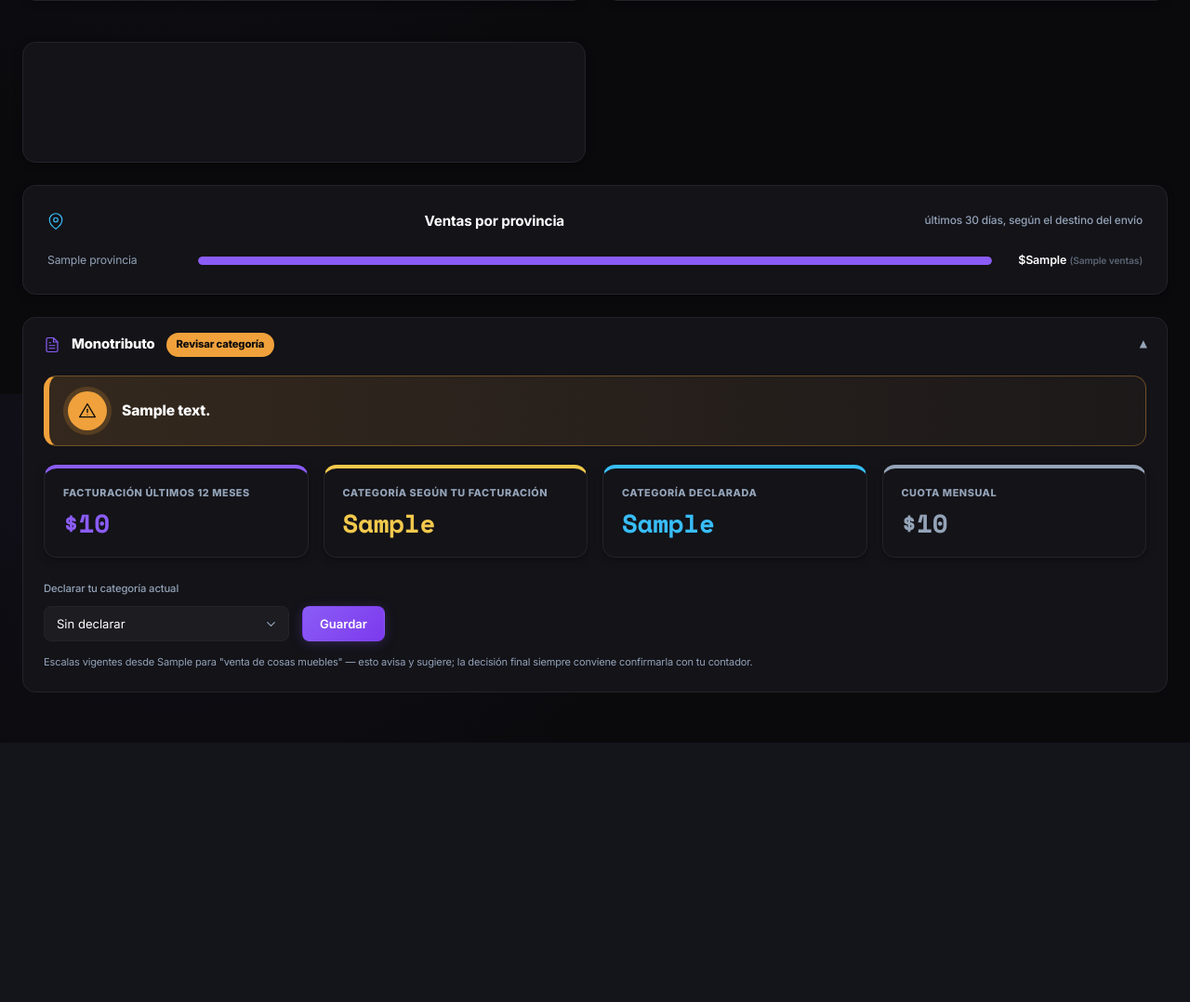
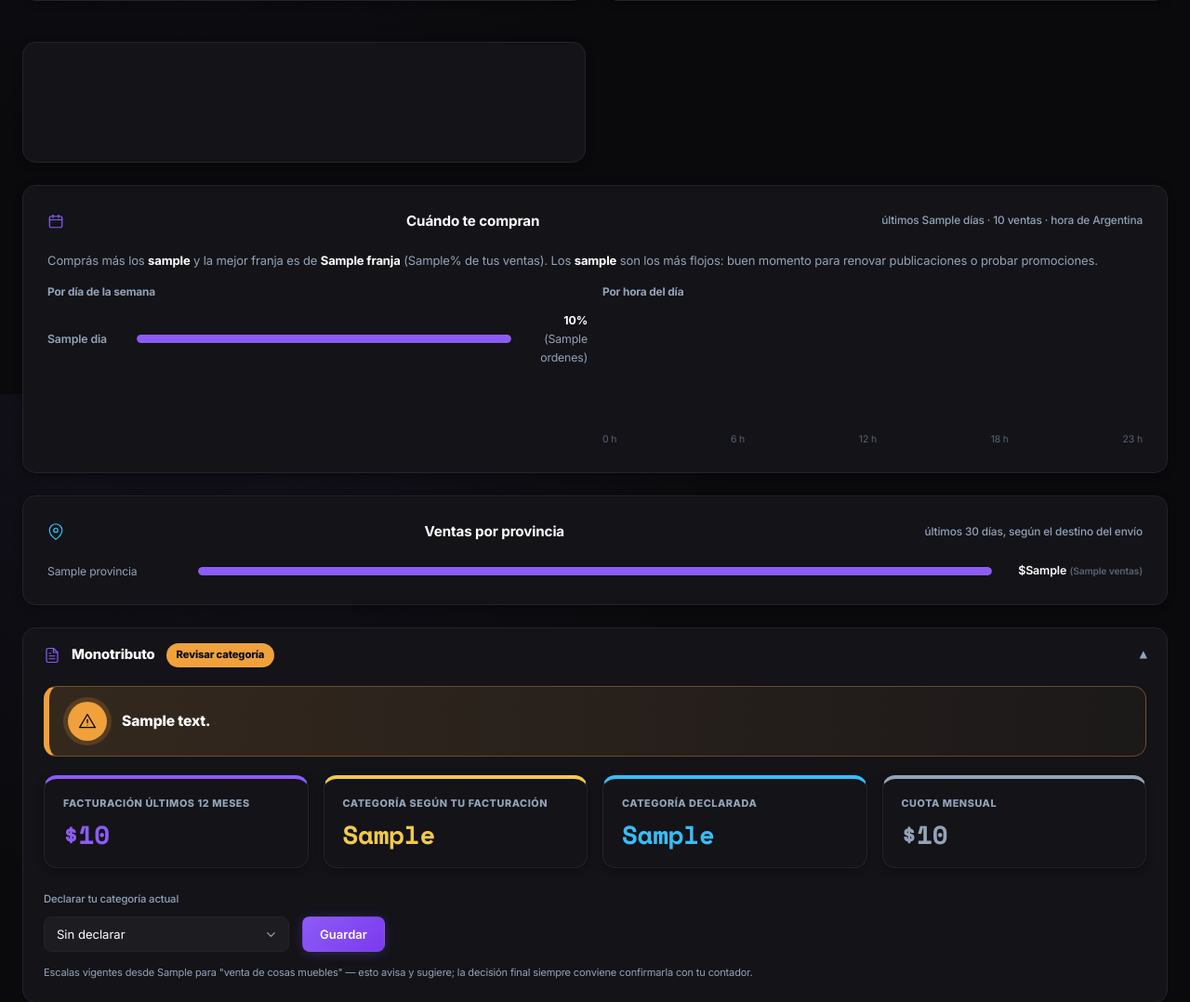
Before and after one commit to GestionCore/CoreCore, a Flask app: template templates/dashboard_personalizable.html in a window 1280 px wide. Shown: the part 1176-2254 px from the top of the page at 93% size. Before the commit the page ends 1975 px from the top, so only its background shows below. Run offline with Flask 3, Linux system fonts and the light colour scheme; the template is opened without the code that fills it: most values are stand-ins (such as "Sample title", 1, 10 or a date in 2020); parts of the project's set-up code (start-up, migrations or seed data) failed here and were passed over; some libraries are stand-ins or nearby versions.

Commit message:
feat(dashboard): cuándo te compran, por día de la semana y por hora
Nueva tarjeta en el Dashboard con las ventas de los últimos 90 días por día de la semana y por hora del día, el mejor día, la mejor
franja de 3 horas y el día más flojo. La hora se muestra en hora argentina: Mercado Libre informa las fechas en UTC-4 y la app las
guarda así, una hora atrasadas respecto de Argentina (queda documentado en CLAUDE.md). Con tus datos: martes, de 20 a 23 h (22 %).

Co-Authored-By: Claude Sonnet 5.5 <noreply@anthropic.com>

```diff
--- a/app.py
+++ b/app.py
@@ -980,9 +980,14 @@ def dashboard_personalizable():
         ventas_por_provincia = dashboard_mod.obtener_ventas_por_provincia(g.usuario_id, g.cuenta_id)
     except Exception as e:
         print(f"[Dashboard] ⚠️ Error calculando ventas por provincia: {e}")
+    cuando_compran = None
+    try:
+        cuando_compran = dashboard_mod.obtener_cuando_compran(g.usuario_id, g.cuenta_id)
+    except Exception as e:
+        print(f"[Dashboard] ⚠️ Error calculando cuándo te compran: {e}")
     return render_template(
         "dashboard_personalizable.html", active_nav="dashboard", mono=mono,
-        ventas_por_provincia=ventas_por_provincia,
+        ventas_por_provincia=ventas_por_provincia, cuando_compran=cuando_compran,
     )
 
 
--- a/dashboard.py
+++ b/dashboard.py
@@ -82,6 +82,55 @@ def obtener_ventas_por_provincia(usuario_id, cuenta_id=None, dias=30):
         }
         for f in filas
     ]
+
+
+DIAS_SEMANA = ["Lunes", "Martes", "Miércoles", "Jueves", "Viernes", "Sábado", "Domingo"]
+MIN_ORDENES_CUANDO_COMPRAN = 30     # con menos ventas el patrón no dice nada
+
+
+def obtener_cuando_compran(usuario_id, cuenta_id=None, dias=90):
+    """
+    Cuándo te compran: ventas por día de la semana y por hora del día (hora argentina). `hora_venta` se guarda tal como la informa Mercado
+    Libre, en UTC-4; la hora de Argentina es UTC-3, o sea una hora más: se corrige acá, al mostrarla. Devuelve None si hay muy pocas ventas.
+    """
+    desde = (datetime.now(timezone.utc) - timedelta(days=dias)).strftime("%Y-%m-%d")
+    with db.conexion_usuario(usuario_id, cuenta_id) as conexion:
+        cursor = conexion.cursor()
+        cursor.execute("""
+            SELECT EXTRACT(ISODOW FROM (fecha_venta + hora_venta + interval '1 hour'))::int,
+                   EXTRACT(HOUR FROM (fecha_venta + hora_venta + interval '1 hour'))::int,
+                   COUNT(DISTINCT id_orden), COALESCE(SUM(precio_venta * cantidad), 0)
+            FROM ventas
+            WHERE fecha_venta >= %s AND origen = 'meli' AND hora_venta IS NOT NULL AND eliminado_en IS NULL
+            GROUP BY 1, 2
+        """, (desde,))
+        filas = cursor.fetchall()
+    total = sum(int(f[2]) for f in filas)
+    if total < MIN_ORDENES_CUANDO_COMPRAN:
+        return None
+    por_dia = [{"nombre": DIAS_SEMANA[i], "ordenes": 0, "facturado": 0.0} for i in range(7)]
+    por_hora = [{"hora": h, "ordenes": 0} for h in range(24)]
+    for dia, hora, n, fact in filas:
+        por_dia[dia - 1]["ordenes"] += int(n)
+        por_dia[dia - 1]["facturado"] += float(fact)
+        por_hora[hora]["ordenes"] += int(n)
+    maximo_dia = max(d["ordenes"] for d in por_dia) or 1
+    maximo_hora = max(h["ordenes"] for h in por_hora) or 1
+    for d in por_dia:
+        d["pct"] = round(d["ordenes"] / maximo_dia * 100)
+        d["pct_total"] = round(d["ordenes"] / total * 100)
+        d["facturado_formateado"] = formatear_moneda(d["facturado"])
+    for h in por_hora:
+        h["alto"] = max(round(h["ordenes"] / maximo_hora * 100), 2) if h["ordenes"] else 0
+    # La mejor franja de 3 horas seguidas (puede cruzar la medianoche)
+    mejor = max(range(24), key=lambda h: sum(por_hora[(h + k) % 24]["ordenes"] for k in range(3)))
+    return {
+        "dias": por_dia, "horas": por_hora, "total": total, "desde_dias": dias,
+        "mejor_dia": max(por_dia, key=lambda d: d["ordenes"])["nombre"],
+        "peor_dia": min(por_dia, key=lambda d: d["ordenes"])["nombre"],
+        "franja": f"{mejor:02d} a {(mejor + 3) % 24:02d} h",
+        "pct_franja": round(sum(por_hora[(mejor + k) % 24]["ordenes"] for k in range(3)) / total * 100),
+    }
 
 
 def obtener_ticker(usuario_id, cuenta_id=None):
--- a/static/css/ux.css
+++ b/static/css/ux.css
@@ -458,6 +458,15 @@ a.ux-pregunta-item:hover { color: var(--accent-primary); }
 .ux-opinion-attr { margin-top: 10px; padding: 8px 12px; border-radius: 10px; font-size: 0.85em; background: color-mix(in srgb, var(--accent-primary) 10%, transparent); }
 .ux-opinion-attr-alerta { background: color-mix(in srgb, var(--semantic-warning) 14%, transparent); }
 
+/* Dashboard: cuándo te compran */
+.ux-cc-resumen { font-size: 0.9em; line-height: 1.55; color: var(--text-secondary); }
+.ux-cc-resumen b { color: var(--text-primary); }
+.ux-horas { display: flex; align-items: flex-end; gap: 3px; height: 130px; padding-top: 6px; }
+.ux-hora { flex: 1; height: 100%; display: flex; align-items: flex-end; border-radius: 4px 4px 0 0; }
+.ux-hora i { display: block; width: 100%; background: var(--accent-primary); border-radius: 4px 4px 0 0; min-height: 0; }
+.ux-hora:hover i { background: var(--success); }
+.ux-horas-eje { display: flex; justify-content: space-between; font-size: 0.72em; color: var(--text-faint); margin-top: 6px; }
+
 /* Título de publicación con su miniatura al lado (celdas de tabla, preguntas) */
 .ux-titulo-thumb { display: flex; align-items: center; gap: 10px; min-width: 0; }
 .ux-titulo-thumb .thumb-sm { flex-shrink: 0; }
--- a/templates/dashboard_personalizable.html
+++ b/templates/dashboard_personalizable.html
@@ -120,6 +120,32 @@
 </details>
 
 <div id="grid-widgets-dashboard" class="grid-dashboard"></div>
+
+{% if cuando_compran %}
+<div class="panel">
+    <div class="panel-title"><svg class="icon" style="color:var(--accent-primary);"><use href="#icon-calendar"/></svg> Cuándo te compran <span class="text-muted" style="font-weight:500; font-size:0.78em;">últimos {{ cuando_compran.desde_dias }} días · {{ cuando_compran.total }} ventas · hora de Argentina</span></div>
+    <div class="ux-cc-resumen">Comprás más los <b>{{ cuando_compran.mejor_dia|lower }}</b> y la mejor franja es de <b>{{ cuando_compran.franja }}</b> ({{ cuando_compran.pct_franja }}% de tus ventas). Los <b>{{ cuando_compran.peor_dia|lower }}</b> son los más flojos: buen momento para renovar publicaciones o probar promociones.</div>
+    <div class="ux-dos-col" style="margin-top:14px;">
+        <div>
+            <div class="text-muted" style="font-size:0.82em; margin-bottom:6px;"><b>Por día de la semana</b></div>
+            {% for d in cuando_compran.dias %}
+            <div class="ux-dist-fila">
+                <span class="ux-dist-etq" style="width:84px;">{{ d.nombre }}</span>
+                <div class="ux-barra ux-{{ 'ok' if d.nombre == cuando_compran.mejor_dia else 'accion' }}" style="flex:1;"><span style="width:{{ d.pct }}%;"></span></div>
+                <span class="ux-dist-val" style="width:70px;"><b>{{ d.pct_total }}%</b> <span class="text-muted">({{ d.ordenes }})</span></span>
+            </div>
+            {% endfor %}
+        </div>
+        <div>
+            <div class="text-muted" style="font-size:0.82em; margin-bottom:6px;"><b>Por hora del día</b></div>
+            <div class="ux-horas" role="img" aria-label="Ventas por hora del día">
+                {% for h in cuando_compran.horas %}<span class="ux-hora" title="{{ h.hora }} h: {{ h.ordenes }} venta{{ 's' if h.ordenes != 1 }}"><i style="height:{{ h.alto }}%;"></i></span>{% endfor %}
+            </div>
+            <div class="ux-horas-eje"><span>0 h</span><span>6 h</span><span>12 h</span><span>18 h</span><span>23 h</span></div>
+        </div>
+    </div>
+</div>
+{% endif %}
 
 {% if ventas_por_provincia %}
 <div class="panel">
```
Also changed, not shown: CLAUDE.md (+8 -0 lines).
